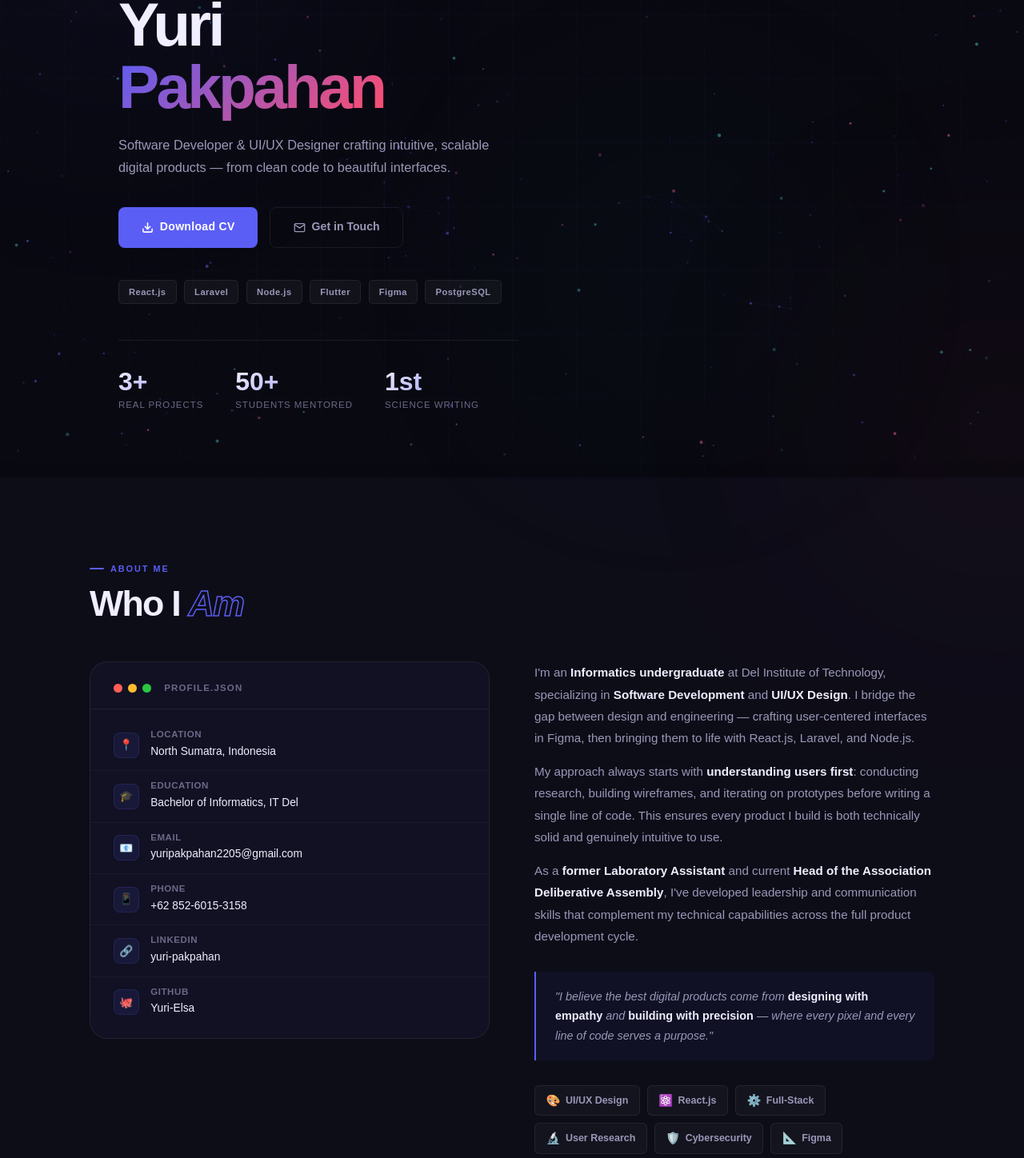
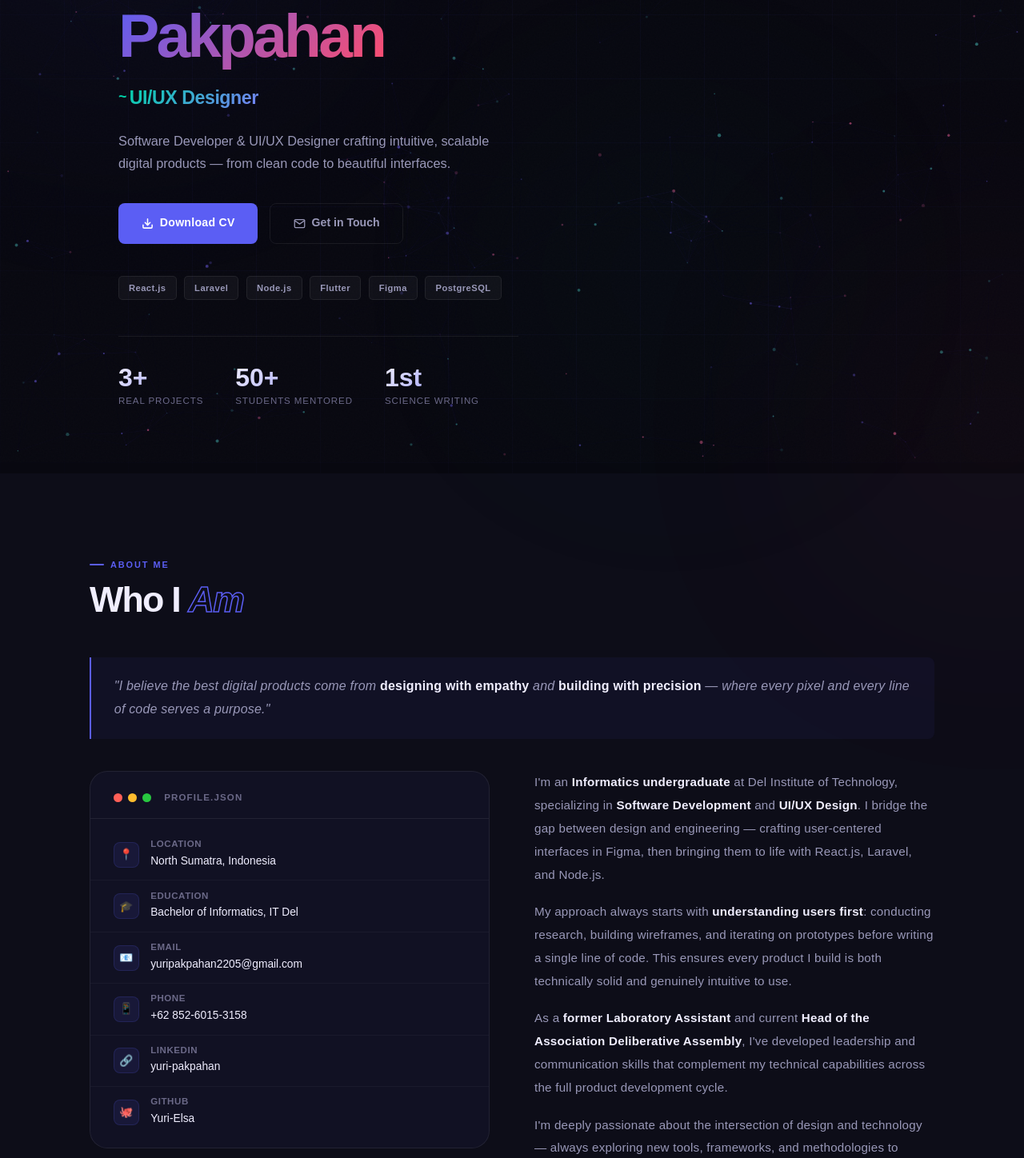
Before and after one commit to Yuri-Elsa/yuri-portfolio, a React (Vite) app: page / in a window 1280 px wide. Shown: the part 222-1670 px from the top of the page at 80% size. Built offline with nearby package versions, Linux system fonts and the light colour scheme; a web font is replaced by a local one.

Commit message:
Update: hero, organization, index

```diff
--- a/src/components/About/About.css
+++ b/src/components/About/About.css
@@ -109,9 +109,10 @@
 
 .about-text p {
   color: var(--muted2);
-  margin-bottom: 0.9rem;
-  line-height: 1.8;
+  margin-bottom: 1.1rem;
+  line-height: 1.9;
   font-size: 0.95rem;
+  letter-spacing: 0.015em; /* ← lebih lebar */
 }
 .about-text p strong {
   color: var(--text);
@@ -152,17 +153,18 @@
 
 /* Fun fact strip */
 .about-quote {
-  padding: 1.2rem 1.5rem;
+  padding: 1.4rem 1.8rem;
   border-left: 2px solid var(--accent);
   background: rgba(91, 94, 244, 0.06);
   border-radius: 0 8px 8px 0;
-  margin-top: 0.5rem;
+  margin-bottom: 2.5rem; /* ← jarak ke grid bawahnya */
 }
 .about-quote-text {
-  font-size: 0.9rem;
+  font-size: 1rem;
   color: var(--muted2);
-  line-height: 1.7;
+  line-height: 1.8;
   font-style: italic;
+  letter-spacing: 0.012em;
 }
 .about-quote-text strong {
   color: var(--text);
--- a/src/components/About/About.jsx
+++ b/src/components/About/About.jsx
@@ -1,16 +1,5 @@
 import { personal } from "../../data";
 import "./About.css";
-
-const traits = [
-  { icon: "🎨", label: "UI/UX Design" },
-  { icon: "⚛️", label: "React.js" },
-  { icon: "⚙️", label: "Full-Stack" },
-  { icon: "🔬", label: "User Research" },
-  { icon: "🛡️", label: "Cybersecurity" },
-  { icon: "📐", label: "Figma" },
-  { icon: "🚀", label: "Problem Solver" },
-  { icon: "🤝", label: "Team Leader" },
-];
 
 export default function About() {
   return (
@@ -21,8 +10,19 @@ export default function About() {
           Who I <span>Am</span>
         </h2>
 
+        {/* Quote — tepat di bawah judul */}
+        <div className="about-quote reveal">
+          <p className="about-quote-text">
+            "I believe the best digital products come from{" "}
+            <strong>designing with empathy</strong> and{" "}
+            <strong>building with precision</strong> — where every pixel and
+            every line of code serves a purpose."
+          </p>
+        </div>
+
+        {/* Grid seimbang: profile card kiri, summary kanan */}
         <div className="about-grid">
-          {/* LEFT — Info card styled like a code editor / terminal */}
+          {/* LEFT — Info card */}
           <div className="about-info-card reveal">
             <div className="about-card-header">
               <div className="about-card-header-dots">
@@ -52,7 +52,7 @@ export default function About() {
             </div>
           </div>
 
-          {/* RIGHT — Bio text + traits */}
+          {/* RIGHT — Bio text only */}
           <div className="about-text-col reveal">
             <div className="about-text">
               <p>
@@ -77,24 +77,12 @@ export default function About() {
                 complement my technical capabilities across the full product
                 development cycle.
               </p>
-            </div>
-
-            <div className="about-quote">
-              <p className="about-quote-text">
-                "I believe the best digital products come from{" "}
-                <strong>designing with empathy</strong> and{" "}
-                <strong>building with precision</strong> — where every pixel and
-                every line of code serves a purpose."
+              <p>
+                I'm deeply passionate about the intersection of design and
+                technology — always exploring new tools, frameworks, and
+                methodologies to deliver products that are not just functional,
+                but truly delightful to use.
               </p>
-            </div>
-
-            <div className="about-traits">
-              {traits.map((t) => (
-                <div className="trait-chip" key={t.label}>
-                  <span className="trait-chip-icon">{t.icon}</span>
-                  {t.label}
-                </div>
-              ))}
             </div>
           </div>
         </div>
--- a/src/components/Hero/Hero.css
+++ b/src/components/Hero/Hero.css
@@ -316,3 +316,36 @@
     grid-template-columns: 1fr;
   }
 }
+/* Typing role animation */
+.hero-typing-role {
+  display: flex;
+  align-items: center;
+  gap: 0.2rem;
+  margin-top: 1rem;
+  margin-bottom: 1.2rem;
+  animation: fadeUp 0.8s 0.2s ease both;
+  min-height: 2rem;
+}
+.typing-prefix {
+  color: var(--teal);
+  font-family: "Courier New", monospace;
+  font-size: 1.1rem;
+  font-weight: 700;
+}
+.typing-text {
+  font-family: var(--font-head);
+  font-size: clamp(1.1rem, 2.2vw, 1.45rem);
+  font-weight: 700;
+  letter-spacing: -0.02em;
+  background: linear-gradient(135deg, var(--teal) 0%, var(--accent-lt) 100%);
+  -webkit-background-clip: text;
+  -webkit-text-fill-color: transparent;
+  background-clip: text;
+}
+.typing-cursor {
+  color: var(--teal);
+  font-size: 1.3rem;
+  font-weight: 300;
+  animation: blink 0.9s step-end infinite;
+  margin-left: 1px;
+}
--- a/src/components/Hero/Hero.jsx
+++ b/src/components/Hero/Hero.jsx
@@ -1,5 +1,47 @@
 import { personal, stats } from "../../data";
+import { useEffect, useState } from "react";
 import "./Hero.css";
+
+const roles = ["Full-Stack Developer", "UI/UX Designer", "System Analyst"];
+
+function TypingRole() {
+  const [roleIdx, setRoleIdx] = useState(0);
+  const [displayed, setDisplayed] = useState("");
+  const [phase, setPhase] = useState("typing");
+
+  useEffect(() => {
+    const current = roles[roleIdx];
+    let timeout;
+    if (phase === "typing") {
+      if (displayed.length < current.length) {
+        timeout = setTimeout(
+          () => setDisplayed(current.slice(0, displayed.length + 1)),
+          70,
+        );
+      } else {
+        timeout = setTimeout(() => setPhase("pause"), 1800);
+      }
+    } else if (phase === "pause") {
+      timeout = setTimeout(() => setPhase("deleting"), 400);
+    } else if (phase === "deleting") {
+      if (displayed.length > 0) {
+        timeout = setTimeout(() => setDisplayed(displayed.slice(0, -1)), 38);
+      } else {
+        setRoleIdx((i) => (i + 1) % roles.length);
+        setPhase("typing");
+      }
+    }
+    return () => clearTimeout(timeout);
+  }, [displayed, phase, roleIdx]);
+
+  return (
+    <div className="hero-typing-role">
+      <span className="typing-prefix">~ </span>
+      <span className="typing-text">{displayed}</span>
+      <span className="typing-cursor">|</span>
+    </div>
+  );
+}
 
 export default function Hero() {
   return (
@@ -7,17 +49,9 @@ export default function Hero() {
       <div className="container">
         <div className="hero-grid">
           <div className="hero-content">
-            {/* Status badge */}
             <div className="hero-eyebrow">
               <span className="hero-eyebrow-dot" />
               <span className="hero-eyebrow-text">Open to opportunities</span>
-            </div>
-
-            {/* Code-style role badge */}
-            <div className="hero-code-badge">
-              <span className="cb-key">role</span>
-              <span style={{ color: "var(--muted)" }}>=</span>
-              <span className="cb-val">"FullStack Dev & UI/UX Designer"</span>
             </div>
 
             <h1 className="hero-title">
@@ -26,6 +60,9 @@ export default function Hero() {
                 <span className="accent-word">Pakpahan</span>
               </span>
             </h1>
+
+            {/* Typing role — tepat di bawah nama */}
+            <TypingRole />
 
             <p className="hero-sub">{personal.tagline}</p>
 
--- a/src/components/Organizations/Organizations.css
+++ b/src/components/Organizations/Organizations.css
@@ -2,12 +2,75 @@
   background: var(--bg2);
 }
 
-.org-list {
-  display: grid;
-  grid-template-columns: 1fr 1fr;
-  gap: 1.4rem;
+/* ── Timeline wrapper ── */
+.org-timeline {
+  position: relative;
+  display: flex;
+  flex-direction: column;
+  gap: 3rem;
+  padding: 0.5rem 0 1rem;
 }
 
+/* Garis vertikal tengah */
+.org-timeline-line {
+  position: absolute;
+  left: 50%;
+  top: 0;
+  bottom: 0;
+  width: 1px;
+  transform: translateX(-50%);
+  background: linear-gradient(
+    to bottom,
+    var(--accent),
+    rgba(91, 94, 244, 0.15)
+  );
+  z-index: 0;
+}
+
+/* Setiap baris */
+.org-timeline-row {
+  position: relative;
+  display: flex;
+  width: 100%;
+  align-items: flex-start;
+}
+
+/* Card di sisi KIRI — row genap */
+.org-timeline-row.left {
+  justify-content: flex-start;
+  padding-right: calc(50% + 2.5rem);
+}
+
+/* Card di sisi KANAN — row ganjil */
+.org-timeline-row.right {
+  justify-content: flex-end;
+  padding-left: calc(50% + 2.5rem);
+}
+
+/* Dot penghubung di tengah */
+.org-timeline-dot {
+  position: absolute;
+  left: 50%;
+  top: 1.4rem;
+  transform: translate(-50%, -50%);
+  width: 13px;
+  height: 13px;
+  border-radius: 50%;
+  background: var(--bg2);
+  border: 2.5px solid var(--accent);
+  box-shadow:
+    0 0 0 4px rgba(91, 94, 244, 0.15),
+    0 0 14px rgba(91, 94, 244, 0.35);
+  z-index: 1;
+  transition: box-shadow var(--tr);
+}
+.org-timeline-row:hover .org-timeline-dot {
+  box-shadow:
+    0 0 0 6px rgba(91, 94, 244, 0.2),
+    0 0 22px rgba(91, 94, 244, 0.55);
+}
+
+/* ── Card ── */
 .org-card-v {
   background: var(--card2);
   border: 1px solid var(--border2);
@@ -17,6 +80,7 @@
   transition: var(--tr);
   position: relative;
   overflow: hidden;
+  width: 100%;
 }
 .org-card-v::before {
   content: "";
@@ -36,6 +100,32 @@
 .org-card-v:hover {
   border-color: rgba(255, 77, 109, 0.25);
   box-shadow: 0 12px 36px rgba(255, 77, 109, 0.07);
+}
+
+/* Connector arrow — kiri menunjuk ke kanan (ke garis tengah) */
+.org-timeline-row.left .org-card-v::after {
+  content: "";
+  position: absolute;
+  top: 1.2rem;
+  right: -8px;
+  width: 0;
+  height: 0;
+  border-top: 8px solid transparent;
+  border-bottom: 8px solid transparent;
+  border-left: 8px solid var(--border2);
+}
+
+/* Connector arrow — kanan menunjuk ke kiri (ke garis tengah) */
+.org-timeline-row.right .org-card-v::after {
+  content: "";
+  position: absolute;
+  top: 1.2rem;
+  left: -8px;
+  width: 0;
+  height: 0;
+  border-top: 8px solid transparent;
+  border-bottom: 8px solid transparent;
+  border-right: 8px solid var(--border2);
 }
 
 .org-header-v {
@@ -94,8 +184,26 @@
   color: var(--teal);
 }
 
+/* ── Responsive ── */
 @media (max-width: 768px) {
-  .org-list {
-    grid-template-columns: 1fr;
+  .org-timeline-line {
+    left: 16px;
+  }
+  .org-timeline-row.left,
+  .org-timeline-row.right {
+    justify-content: flex-start;
+    padding-right: 0;
+    padding-left: 3rem;
+  }
+  .org-timeline-dot {
+    left: 16px;
+  }
+  .org-timeline-row.left .org-card-v::after,
+  .org-timeline-row.right .org-card-v::after {
+    top: 1rem;
+    left: -8px;
+    right: auto;
+    border-left: none;
+    border-right: 8px solid var(--border2);
   }
 }
--- a/src/components/Organizations/Organizations.jsx
+++ b/src/components/Organizations/Organizations.jsx
@@ -9,11 +9,18 @@ export default function Organizations() {
         <h2 className="section-title reveal">
           Organizational <span>Experience</span>
         </h2>
-        <div className="org-list">
+
+        <div className="org-timeline">
+          {/* Garis tengah vertikal */}
+          <div className="org-timeline-line" />
+
           {organizations.map((org, i) => (
-            <div className="org-card-v reveal" key={i}>
-              <div className="org-card-inner">
-                <div className="org-content">
+            <div
+              className={`org-timeline-row reveal ${i % 2 === 0 ? "left" : "right"}`}
+              key={i}
+            >
+              {/* Card */}
+              <div className="org-card-v">
                 <div className="org-header-v">
                   <div className="org-icon-v">{org.icon}</div>
                   <div>
@@ -28,7 +35,9 @@ export default function Organizations() {
                   ))}
                 </ul>
               </div>
-              </div>
+
+              {/* Dot di tengah */}
+              <div className="org-timeline-dot" />
             </div>
           ))}
         </div>
--- a/src/data/index.js
+++ b/src/data/index.js
@@ -11,7 +11,7 @@ export const personal = {
   linkedin: "yuri-pakpahan",
   github: "Yuri-Elsa",
   whatsapp: "6285260153158",
-  cvFile: "Yuri_Elsa_Rona_Uli_Pakpahan-resume__5_.docx",
+  cvFile: "Yuri.pdf",
   tagline:
     "Software Developer & UI/UX Designer crafting intuitive, scalable digital products — from clean code to beautiful interfaces.",
 };
```
Also changed, not shown: 1 other file (tests, documents, lock files or other folders). Lines whose indentation alone changed are shown as unchanged.
